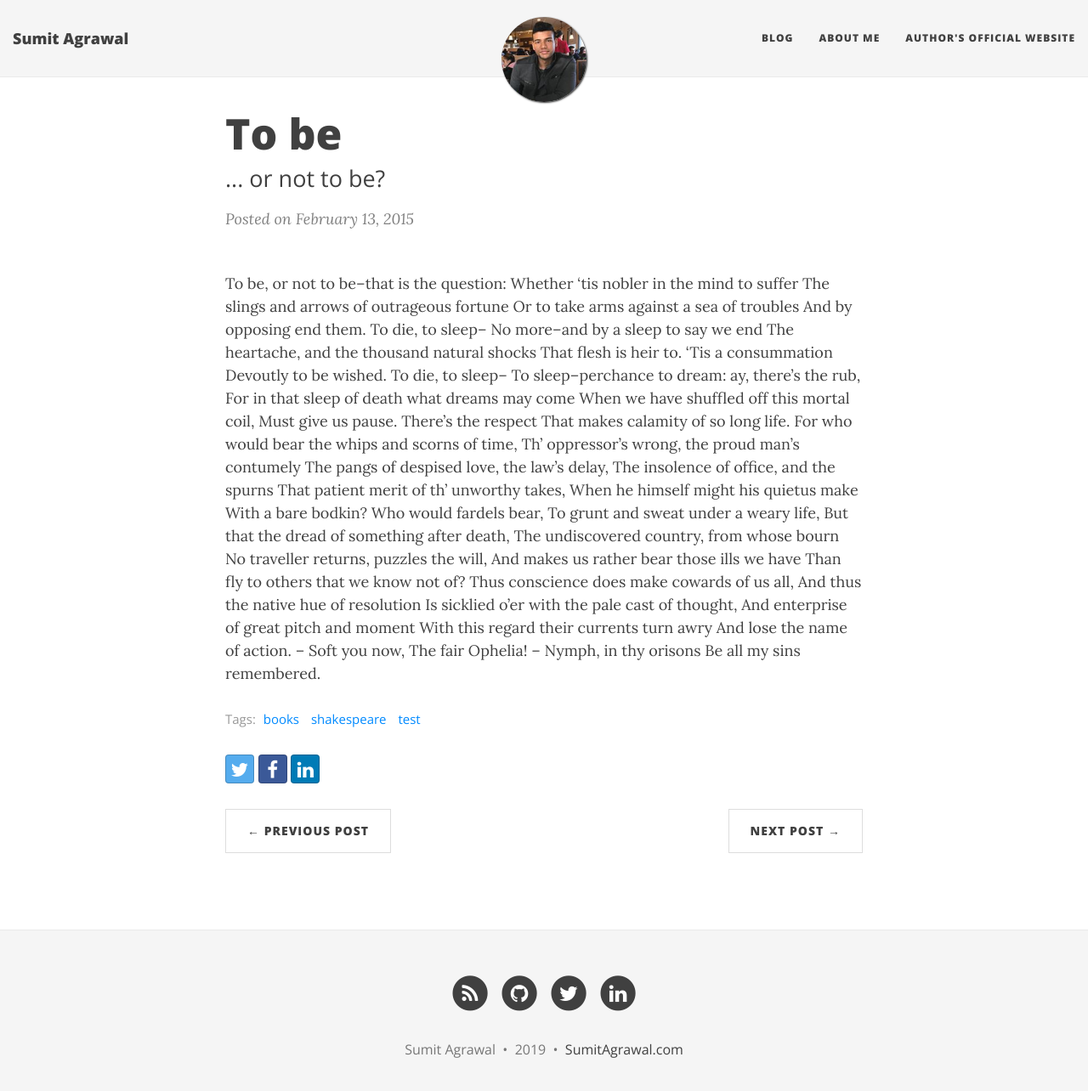
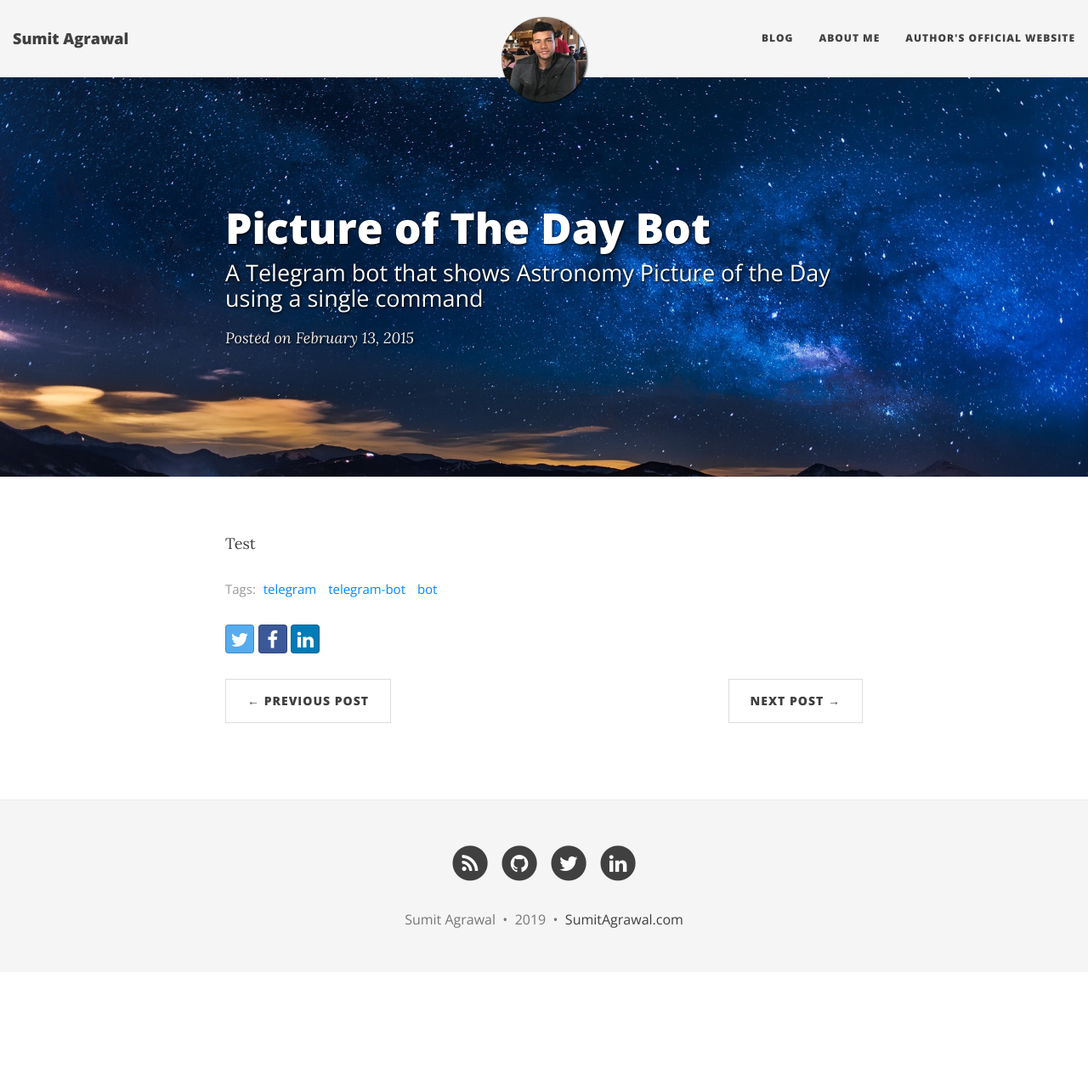
Before and after one commit to SumitAgr/Portfolio, a Jekyll site: the page built from _posts/2015-02-13-hamlet-monologue.md, in a window 1280 px wide and 1297 px high. Shown: the top 1284 px of the window at 85% size. Built offline with Jekyll 4.4.1, drawn with Linux system fonts in a browser that asks for light colours; nearby versions of some CDN libraries.

Commit message:
Update 2015-02-13-hamlet-monologue.md

```diff
--- a/_posts/2015-02-13-hamlet-monologue.md
+++ b/_posts/2015-02-13-hamlet-monologue.md
@@ -1,42 +1,9 @@
 ---
 layout: post
-title: To be
-subtitle: ... or not to be?
-tags: [books, shakespeare, test]
+title: Picture of The Day Bot
+subtitle: A Telegram bot that shows Astronomy Picture of the Day using a single command
+bigimg: /img/astronomy-beautiful-clouds-355465.jpg
+tags: [telegram, telegram-bot, bot]
 ---
 
-To be, or not to be--that is the question:
-Whether 'tis nobler in the mind to suffer
-The slings and arrows of outrageous fortune
-Or to take arms against a sea of troubles
-And by opposing end them. To die, to sleep--
-No more--and by a sleep to say we end
-The heartache, and the thousand natural shocks
-That flesh is heir to. 'Tis a consummation
-Devoutly to be wished. To die, to sleep--
-To sleep--perchance to dream: ay, there's the rub,
-For in that sleep of death what dreams may come
-When we have shuffled off this mortal coil,
-Must give us pause. There's the respect
-That makes calamity of so long life.
-For who would bear the whips and scorns of time,
-Th' oppressor's wrong, the proud man's contumely
-The pangs of despised love, the law's delay,
-The insolence of office, and the spurns
-That patient merit of th' unworthy takes,
-When he himself might his quietus make
-With a bare bodkin? Who would fardels bear,
-To grunt and sweat under a weary life,
-But that the dread of something after death,
-The undiscovered country, from whose bourn
-No traveller returns, puzzles the will,
-And makes us rather bear those ills we have
-Than fly to others that we know not of?
-Thus conscience does make cowards of us all,
-And thus the native hue of resolution
-Is sicklied o'er with the pale cast of thought,
-And enterprise of great pitch and moment
-With this regard their currents turn awry
-And lose the name of action. -- Soft you now,
-The fair Ophelia! -- Nymph, in thy orisons
-Be all my sins remembered.
+Test
```
